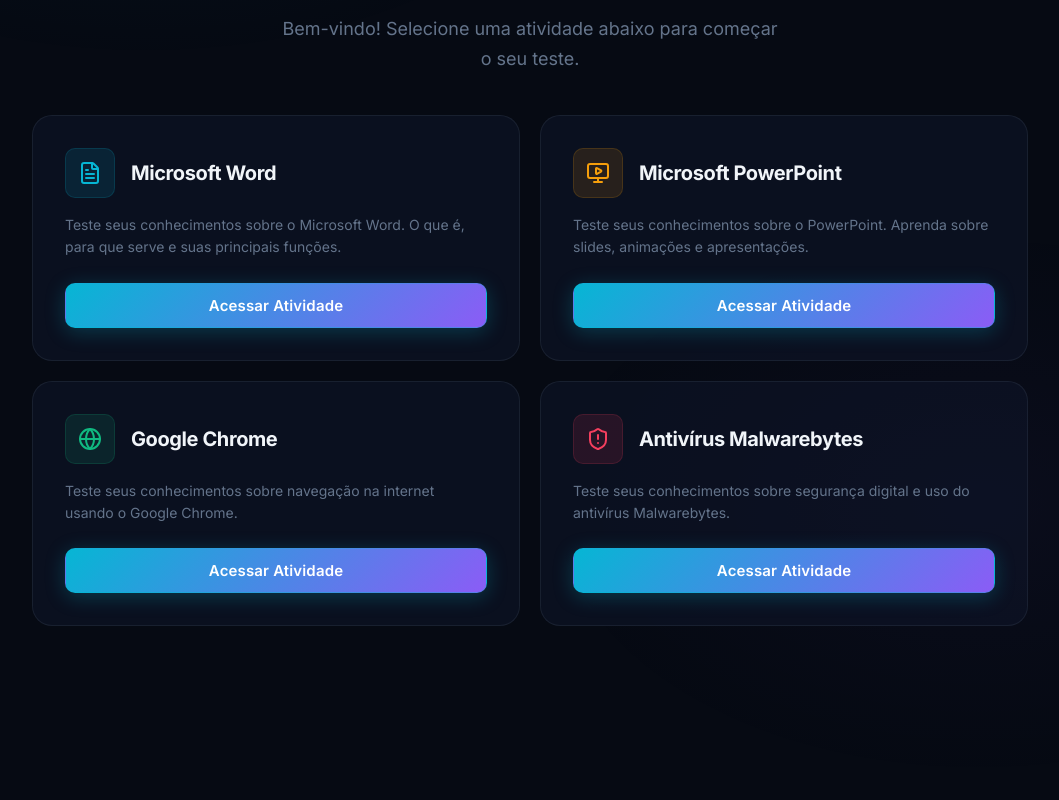
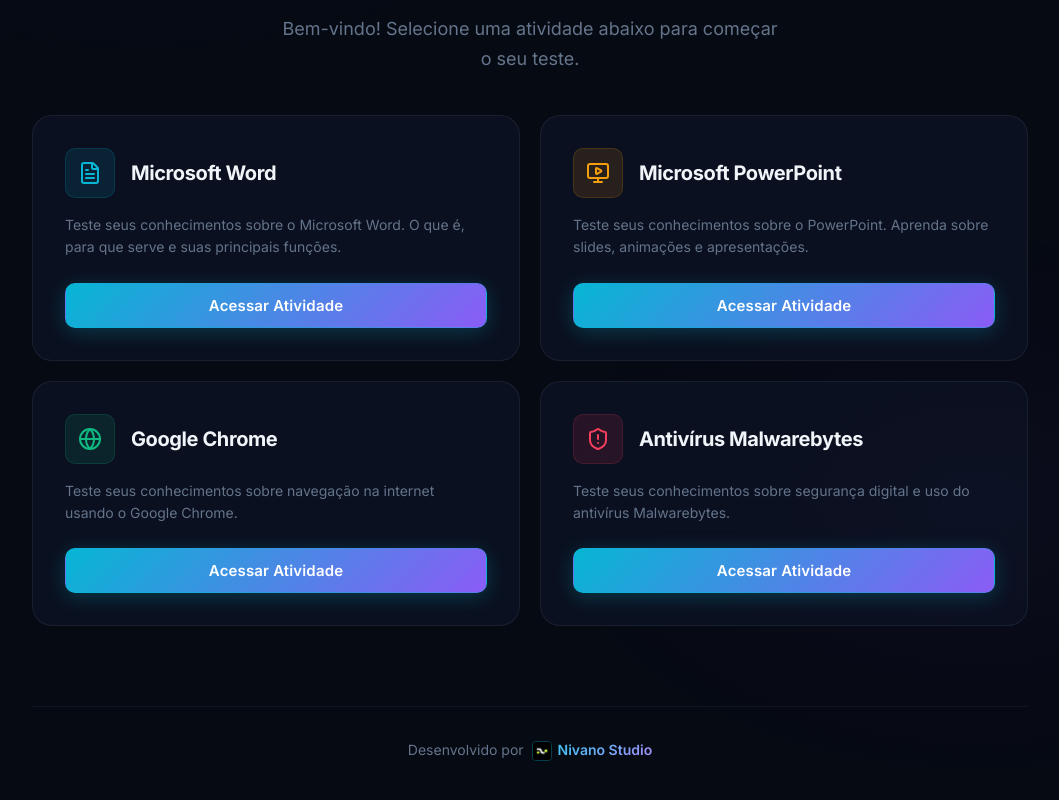
Before and after one commit to Filipegame07x/Atividades-Inform-tica, a React (Vite) app: page / in a window 1280 px wide. Shown: the part 256-1056 px from the top of the page, without its empty margins (110-1169 px from the left). Before the commit the page ends 962 px from the top, so only its background shows below. Built offline with nearby package versions, Linux system fonts and the light colour scheme.

Commit message:
feat: add Nivano Studio logo and instagram link in footer and splash screen

```diff
--- a/src/App.tsx
+++ b/src/App.tsx
@@ -42,7 +42,8 @@
   }
 
   return (
-    <div className="container">
+    <div className="container" style={{ display: 'flex', flexDirection: 'column', minHeight: '100vh' }}>
+      <div style={{ flex: 1 }}>
         {appState === 'HOME' && (
           <Home onSelectActivity={handleSelectActivity} />
         )}
@@ -70,6 +71,20 @@
           />
         )}
       </div>
+
+      <footer className="footer">
+        <span>Desenvolvido por</span>
+        <a
+          href="https://www.instagram.com/nivanostudio/"
+          target="_blank"
+          rel="noopener noreferrer"
+          className="footer-link"
+        >
+          <img src="/logo_nivano.jpg" alt="Nivano Studio Logo" className="footer-logo" />
+          Nivano Studio
+        </a>
+      </footer>
+    </div>
   );
 }
 
--- a/src/components/SplashScreen.tsx
+++ b/src/components/SplashScreen.tsx
@@ -78,6 +78,13 @@
           </div>
         </div>
       </div>
+
+      {/* Brand attribution */}
+      <div className={`splash-attribution ${phase >= 1 ? 'splash-attribution-visible' : ''}`}>
+        Desenvolvido por
+        <img src="/logo_nivano.jpg" alt="Nivano Studio Logo" className="splash-attribution-logo" />
+        <span>Nivano Studio</span>
+      </div>
     </div>
   );
 }
--- a/src/index.css
+++ b/src/index.css
@@ -1034,3 +1034,80 @@
   .splash-logo-inner { width: 72px; height: 72px; border-radius: 20px; }
   .splash-logo-ring { inset: -6px; border-radius: 24px; }
 }
+
+/* ===================================================================
+   22. FOOTER
+   =================================================================== */
+.footer {
+  margin-top: 3rem;
+  padding: 2rem 0 1rem;
+  text-align: center;
+  font-size: 0.875rem;
+  color: var(--text-muted);
+  display: flex;
+  align-items: center;
+  justify-content: center;
+  gap: 0.5rem;
+  border-top: 1px solid var(--border-subtle);
+  animation: fadeIn 0.8s ease-out;
+}
+
+.footer-link {
+  font-weight: 600;
+  background: var(--gradient-text);
+  -webkit-background-clip: text;
+  -webkit-text-fill-color: transparent;
+  background-clip: text;
+  transition: opacity var(--transition-fast);
+  display: inline-flex;
+  align-items: center;
+  gap: 0.375rem;
+}
+
+.footer-link:hover {
+  opacity: 0.8;
+  text-decoration: underline;
+}
+
+.footer-logo {
+  width: 20px;
+  height: 20px;
+  border-radius: 4px;
+  object-fit: cover;
+  border: 1px solid rgba(var(--accent-primary-rgb), 0.3);
+}
+
+.splash-attribution {
+  position: absolute;
+  bottom: 2rem;
+  font-size: 0.75rem;
+  color: var(--text-muted);
+  letter-spacing: 0.05em;
+  text-transform: uppercase;
+  font-weight: 500;
+  opacity: 0;
+  transform: translateY(10px);
+  transition: all 0.6s ease-out 0.4s;
+  display: flex;
+  align-items: center;
+  justify-content: center;
+  gap: 0.375rem;
+}
+
+.splash-attribution-visible {
+  opacity: 0.5;
+  transform: translateY(0);
+}
+
+.splash-attribution span {
+  color: var(--accent-primary);
+  font-weight: 600;
+}
+
+.splash-attribution-logo {
+  width: 18px;
+  height: 18px;
+  border-radius: 4px;
+  object-fit: cover;
+  border: 1px solid rgba(var(--accent-primary-rgb), 0.3);
+}
```
Also changed, not shown: Logo Nivano.jpg (added), public/logo_nivano.jpg (added). Lines whose indentation alone changed are shown as unchanged.
